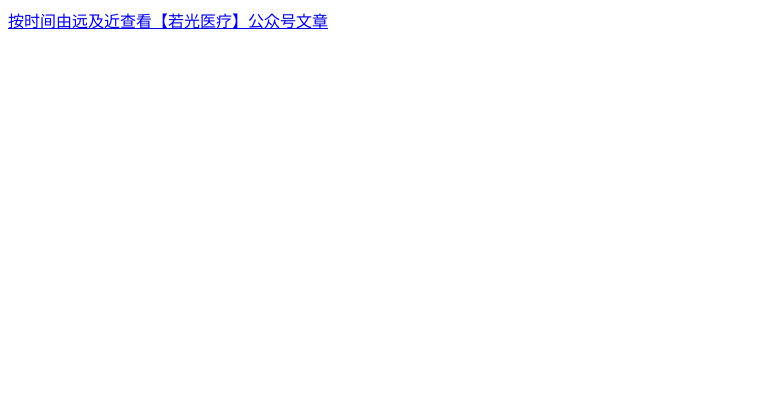
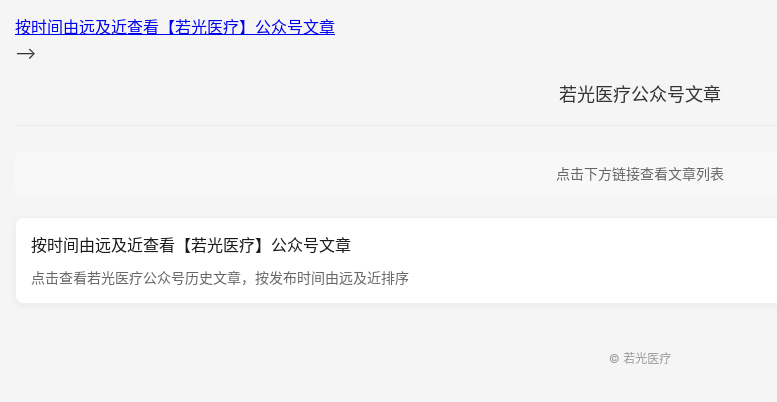
Before and after one commit to lihaigang4myself-gif/ruoguang, a plain HTML site: page index.html in a window 1280 px wide. Shown: the whole page, without its empty margins (0-777 px from the left). Drawn offline with Linux system fonts and the light colour scheme.

Commit message:
Update index.html

```diff
--- a/index.html
+++ b/index.html
@@ -1,4 +1,124 @@
+<!--
 <html>
         <!-- 文章列表链接 -->
         <p><a href="ruoguang_total_articles.html">按时间由远及近查看【若光医疗】公众号文章</a></p>
 </html>
+-->
+
+<!DOCTYPE html>
+<html lang="zh-CN">
+<head>
+    <meta charset="UTF-8">
+    <meta name="viewport" content="width=device-width, initial-scale=1.0">
+    <title>若光医疗公众号文章</title>
+    <style>
+        * {
+            margin: 0;
+            padding: 0;
+            box-sizing: border-box;
+        }
+
+        body {
+            font-family: -apple-system, BlinkMacSystemFont, "Helvetica Neue", "PingFang SC", "Microsoft YaHei", "Source Han Sans SC", "Noto Sans CJK SC", "WenQuanYi Micro Hei", sans-serif;
+            background-color: #f5f5f5;
+            color: #333;
+            line-height: 1.6;
+            padding: 15px;
+            max-width: 100%;
+            overflow-x: hidden;
+        }
+
+        .container {
+            max-width: 100%;
+            margin: 0 auto;
+        }
+
+        .header {
+            text-align: center;
+            margin-bottom: 25px;
+            padding: 15px 0;
+            border-bottom: 1px solid #eaeaea;
+        }
+
+        .header h1 {
+            font-size: 18px;
+            font-weight: 500;
+            color: #333;
+        }
+
+        .article-link {
+            display: block;
+            background-color: #fff;
+            border-radius: 8px;
+            padding: 15px;
+            margin-bottom: 15px;
+            text-decoration: none;
+            color: #333;
+            box-shadow: 0 2px 6px rgba(0, 0, 0, 0.05);
+            transition: all 0.3s ease;
+            border: 1px solid #f0f0f0;
+        }
+
+        .article-link:hover {
+            transform: translateY(-2px);
+            box-shadow: 0 4px 12px rgba(0, 0, 0, 0.08);
+        }
+
+        .article-link:active {
+            transform: translateY(0);
+            box-shadow: 0 2px 4px rgba(0, 0, 0, 0.1);
+        }
+
+        .article-title {
+            font-size: 16px;
+            font-weight: 500;
+            margin-bottom: 8px;
+            color: #1a1a1a;
+        }
+
+        .article-desc {
+            font-size: 14px;
+            color: #666;
+            line-height: 1.5;
+        }
+
+        .footer {
+            text-align: center;
+            margin-top: 30px;
+            padding: 15px 0;
+            color: #999;
+            font-size: 12px;
+        }
+
+        .wechat-tip {
+            background-color: #f8f8f8;
+            border-radius: 6px;
+            padding: 12px;
+            margin-bottom: 20px;
+            font-size: 14px;
+            color: #666;
+            text-align: center;
+        }
+    </style>
+</head>
+<body>
+    <div class="container">
+        <div class="header">
+            <h1>若光医疗公众号文章</h1>
+        </div>
+
+        <div class="wechat-tip">
+            点击下方链接查看文章列表
+        </div>
+
+        <a href="ruoguang_total_articles.html" class="article-link">
+            <div class="article-title">按时间由远及近查看【若光医疗】公众号文章</div>
+            <div class="article-desc">点击查看若光医疗公众号历史文章，按发布时间由远及近排序</div>
+        </a>
+
+        <div class="footer">
+            <p>© 若光医疗</p>
+        </div>
+    </div>
+</body>
+</html>
```
